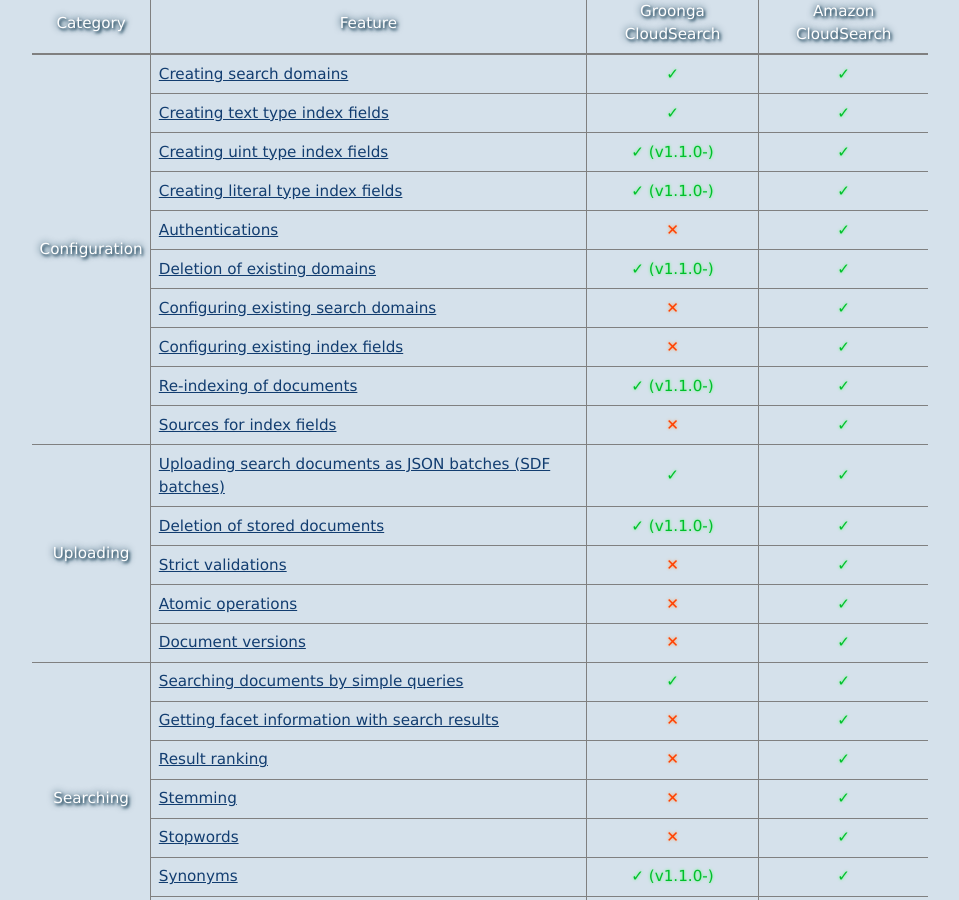
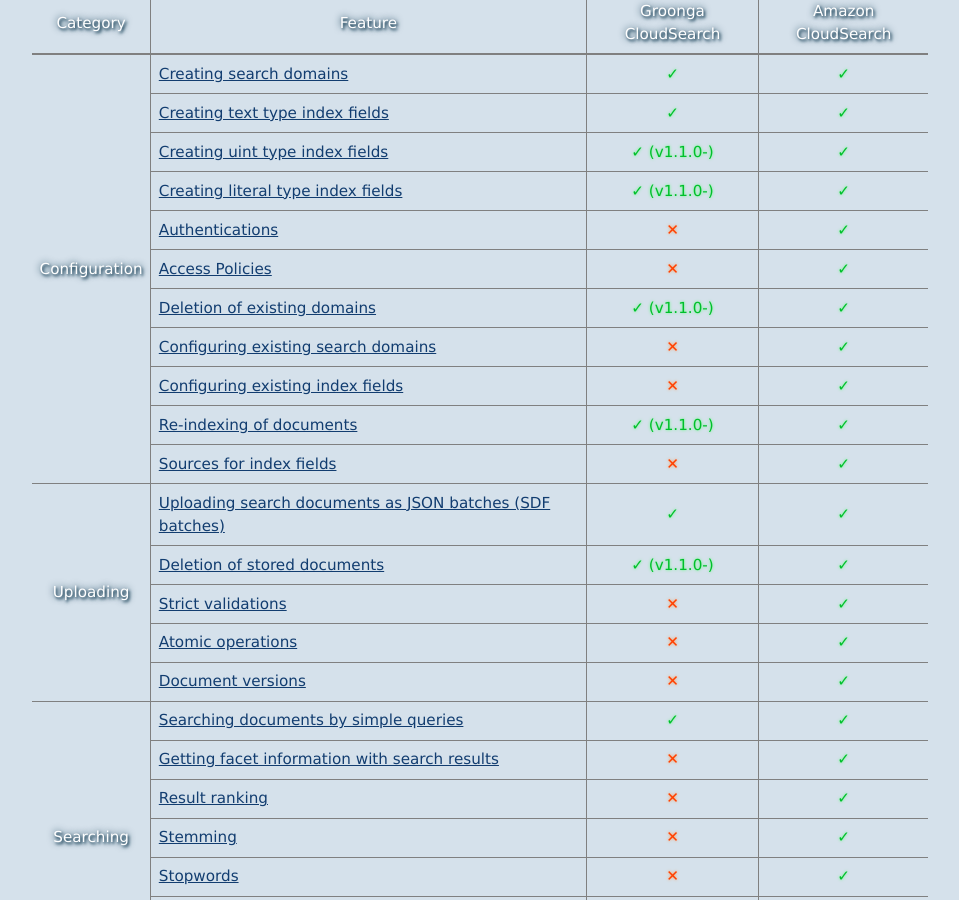
Before and after one commit to groonga/gcs.groonga.org, a Jekyll site: the page built from index.md, in a window 1280 px wide and 900 px high, scrolled down 526 px. Shown: the whole window, without its empty margins (160-1119 px from the left). Built offline with Jekyll 4.4.1, drawn with Linux system fonts in a browser that asks for light colours; comment, search, counter and statistics services are not loaded.

Commit message:
Define ok/ng columns as variable

```diff
--- a/index.md
+++ b/index.md
@@ -32,6 +32,9 @@
 
 ## Functional comparison {#functional-comparison}
 
+{% assign ok = '<td class="functional-ok">&#x2713;</td>' %}
+{% assign ng = '<td class="functional-ng">&#x2715;</td>' %}
+
 <table id="functional-comparison-table">
   <thead>
   <tr>
@@ -44,45 +47,60 @@
 
   <tbody id="functional-comparison-configuration">
   <tr>
-    <th rowspan="11"><a href="http://docs.amazonwebservices.com/cloudsearch/latest/developerguide/ConfigAPI.html">Configuration</a></th>
+    <th rowspan="12"><a href="http://docs.amazonwebservices.com/cloudsearch/latest/developerguide/ConfigAPI.html">Configuration</a></th>
     <td><a href="http://docs.amazonwebservices.com/cloudsearch/latest/developerguide/creatingdomains.html">Creating search domains</a></td>
-    <td class="functional-ok">&#x2713;</td><td class="functional-ok">&#x2713;</td>
+    {{ ok }}
+    {{ ok }}
   </tr>
   <tr>
     <td><a href="http://docs.amazonwebservices.com/cloudsearch/latest/developerguide/configureindexfields.html">Creating text type index fields</a></td>
-    <td class="functional-ok">&#x2713;</td><td class="functional-ok">&#x2713;</td>
+    {{ ok }}
+    {{ ok }}
   </tr>
   <tr>
     <td><a href="http://docs.amazonwebservices.com/cloudsearch/latest/developerguide/configureindexfields.html">Creating uint type index fields</a></td>
-    <td class="functional-ok">&#x2713; (v1.1.0-)</td><td class="functional-ok">&#x2713;</td>
+    <td class="functional-ok">&#x2713; (v1.1.0-)</td>
+    {{ ok }}
   </tr>
   <tr>
     <td><a href="http://docs.amazonwebservices.com/cloudsearch/latest/developerguide/configureindexfields.html">Creating literal type index fields</a></td>
-    <td class="functional-ok">&#x2713; (v1.1.0-)</td><td class="functional-ok">&#x2713;</td>
+    <td class="functional-ok">&#x2713; (v1.1.0-)</td>
+    {{ ok }}
   </tr>
   <tr>
     <td><a href="http://docs.amazonwebservices.com/cloudsearch/latest/developerguide/requestauth.html">Authentications</a></td>
-    <td class="functional-ng">&#x2715;</td><td class="functional-ok">&#x2713;</td>
+    {{ ng }}
+    {{ ok }}
+  </tr>
+  <tr>
+    <td><a href="http://docs.amazonwebservices.com/cloudsearch/latest/developerguide/API_UpdateServiceAccessPolicies.html">Access Policies</a></td>
+    {{ ng }}
+    {{ ok }}
   </tr>
   <tr>
     <td><a href="http://docs.amazonwebservices.com/cloudsearch/latest/developerguide/deletedomain.html">Deletion of existing domains</a></td>
-    <td class="functional-ok">&#x2713; (v1.1.0-)</td><td class="functional-ok">&#x2713;</td>
+    <td class="functional-ok">&#x2713; (v1.1.0-)</td>
+    {{ ok }}
   </tr>
   <tr>
     <td><a href="http://docs.amazonwebservices.com/cloudsearch/latest/developerguide/configureaccess.html">Configuring existing search domains</a></td>
-    <td class="functional-ng">&#x2715;</td><td class="functional-ok">&#x2713;</td>
+    {{ ng }}
+    {{ ok }}
   </tr>
   <tr>
     <td><a href="http://docs.amazonwebservices.com/cloudsearch/latest/developerguide/configureindexfields.html">Configuring existing index fields</a></td>
-    <td class="functional-ng">&#x2715;</td><td class="functional-ok">&#x2713;</td>
+    {{ ng }}
+    {{ ok }}
   </tr>
   <tr>
     <td><a href="http://docs.amazonwebservices.com/cloudsearch/latest/developerguide/indexing.html">Re-indexing of documents</a></td>
-    <td class="functional-ok">&#x2713; (v1.1.0-)</td><td class="functional-ok">&#x2713;</td>
+    <td class="functional-ok">&#x2713; (v1.1.0-)</td>
+    {{ ok }}
   </tr>
   <tr>
     <td><a href="http://docs.amazonwebservices.com/cloudsearch/latest/developerguide/addsourcefield.html">Sources for index fields</a></td>
-    <td class="functional-ng">&#x2715;</td><td class="functional-ok">&#x2713;</td>
+    {{ ng }}
+    {{ ok }}
   </tr>
   </tbody>
 
@@ -90,23 +108,28 @@
   <tr>
     <th rowspan="5"><a href="http://docs.amazonwebservices.com/cloudsearch/latest/developerguide/DocSvcAPI.html">Uploading</a></th>
     <td><a href="http://docs.amazonwebservices.com/cloudsearch/latest/developerguide/senddata.html">Uploading search documents as JSON batches (SDF batches)</a></td>
-    <td class="functional-ok">&#x2713;</td><td class="functional-ok">&#x2713;</td>
+    {{ ok }}
+    {{ ok }}
   </tr>
   <tr>
     <td><a href="http://docs.amazonwebservices.com/cloudsearch/latest/developerguide/deldocs.html">Deletion of stored documents</a></td>
-    <td class="functional-ok">&#x2713; (v1.1.0-)</td><td class="functional-ok">&#x2713;</td>
+    <td class="functional-ok">&#x2713; (v1.1.0-)</td>
+    {{ ok }}
   </tr>
   <tr>
     <td><a href="http://docs.amazonwebservices.com/cloudsearch/latest/developerguide/Limits.html">Strict validations</a></td>
-    <td class="functional-ng">&#x2715;</td><td class="functional-ok">&#x2713;</td>
+    {{ ng }}
+    {{ ok }}
   </tr>
   <tr>
     <td><a href="http://docs.amazonwebservices.com/cloudsearch/latest/developerguide/creatingsdf.html">Atomic operations</a></td>
-    <td class="functional-ng">&#x2715;</td><td class="functional-ok">&#x2713;</td>
+    {{ ng }}
+    {{ ok }}
   </tr>
   <tr>
     <td><a href="http://docs.amazonwebservices.com/cloudsearch/latest/developerguide/versioning.html">Document versions</a></td>
-    <td class="functional-ng">&#x2715;</td><td class="functional-ok">&#x2713;</td>
+    {{ ng }}
+    {{ ok }}
   </tr>
   </tbody>
 
@@ -114,31 +137,38 @@
   <tr>
     <th rowspan="7"><a href="http://docs.amazonwebservices.com/cloudsearch/latest/developerguide/SearchAPI.html">Searching</a></th>
     <td><a href="http://docs.amazonwebservices.com/cloudsearch/latest/developerguide/simplesearches.html">Searching documents by simple queries</a></td>
-    <td class="functional-ok">&#x2713;</td><td class="functional-ok">&#x2713;</td>
+    {{ ok }}
+    {{ ok }}
   </tr>
   <tr>
     <td><a href="http://docs.amazonwebservices.com/cloudsearch/latest/developerguide/faceting.html">Getting facet information with search results</a></td>
-    <td class="functional-ng">&#x2715;</td><td class="functional-ok">&#x2713;</td>
+    {{ ng }}
+    {{ ok }}
   </tr>
   <tr>
     <td><a href="http://docs.amazonwebservices.com/cloudsearch/latest/developerguide/tuneranking.html">Result ranking</a></td>
-    <td class="functional-ng">&#x2715;</td><td class="functional-ok">&#x2713;</td>
+    {{ ng }}
+    {{ ok }}
   </tr>
   <tr>
     <td><a href="http://docs.amazonwebservices.com/cloudsearch/latest/developerguide/stemmingopts.html">Stemming</a></td>
-    <td class="functional-ng">&#x2715;</td><td class="functional-ok">&#x2713;</td>
+    {{ ng }}
+    {{ ok }}
   </tr>
   <tr>
     <td><a href="http://docs.amazonwebservices.com/cloudsearch/latest/developerguide/stoppingopts.html">Stopwords</a></td>
-    <td class="functional-ng">&#x2715;</td><td class="functional-ok">&#x2713;</td>
+    {{ ng }}
+    {{ ok }}
   </tr>
   <tr>
     <td><a href="http://docs.amazonwebservices.com/cloudsearch/latest/developerguide/synonymopts.html">Synonyms</a></td>
-    <td class="functional-ok">&#x2713; (v1.1.0-)</td><td class="functional-ok">&#x2713;</td>
+    <td class="functional-ok">&#x2713; (v1.1.0-)</td>
+    {{ ok }}
   </tr>
   <tr>
     <td><a href="http://docs.amazonwebservices.com/cloudsearch/latest/developerguide/searching.html">Searching documents by complex queries</a></td>
-    <td class="functional-ng">&#x2715;</td><td class="functional-ok">&#x2713;</td>
+    {{ ng }}
+    {{ ok }}
   </tr>
   </tbody>
 
@@ -146,35 +176,43 @@
   <tr>
     <th rowspan="8">Misc.</th>
     <td><a href="http://docs.amazonwebservices.com/cloudsearch/latest/developerguide/DocumentsBatch.XML.html">XML type requests and responses</a></td>
-    <td class="functional-ng">&#x2715;</td><td class="functional-ok">&#x2713;</td>
+    {{ ng }}
+    {{ ok }}
   </tr>
   <tr>
     <td><a href="https://console.aws.amazon.com/cloudsearch/home/">Management Console</a></td>
-    <td class="functional-ng">&#x2715;</td><td class="functional-ok">&#x2713;</td>
+    {{ ng }}
+    {{ ok }}
   </tr>
   <tr>
     <td><a href="http://docs.amazonwebservices.com/cloudsearch/latest/developerguide/SvcCLT.html">Command line tools</a></td>
-    <td class="functional-ng">&#x2715;</td><td class="functional-ok">&#x2713;</td>
+    {{ ng }}
+    {{ ok }}
   </tr>
   <tr>
     <td>Works locally</td>
-    <td class="functional-ok">&#x2713;</td><td class="functional-ng">&#x2715;</td>
+    {{ ok }}
+    {{ ng }}
   </tr>
   <tr>
     <td>Works in the cloud</td>
-    <td class="functional-ok">&#x2713;</td><td class="functional-ok">&#x2713;</td>
+    {{ ok }}
+    {{ ok }}
   </tr>
   <tr>
     <td>Auto scaling</td>
-    <td class="functional-ng">&#x2715;</td><td class="functional-ok">&#x2713;</td>
+    {{ ng }}
+    {{ ok }}
   </tr>
   <tr>
     <td>SaaS</td>
-    <td class="functional-ng">&#x2715;</td><td class="functional-ok">&#x2713;</td>
+    {{ ng }}
+    {{ ok }}
   </tr>
   <tr>
     <td>Native CJK support (and better tokenizer)</td>
-    <td class="functional-ok">&#x2713;</td><td class="functional-ng">&#x2715;</td>
+    {{ ok }}
+    {{ ng }}
   </tr>
   </tbody>
 </table>
```
